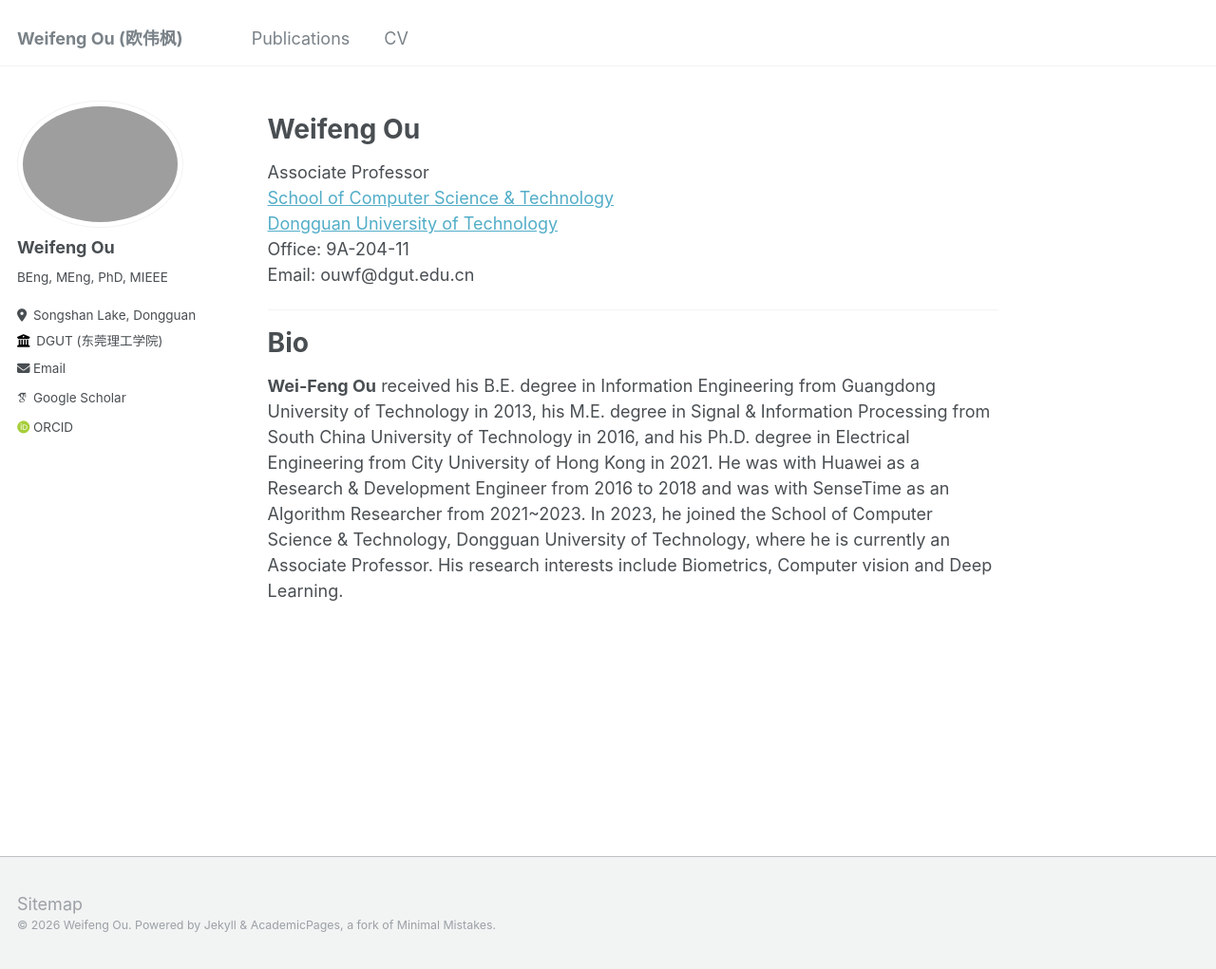
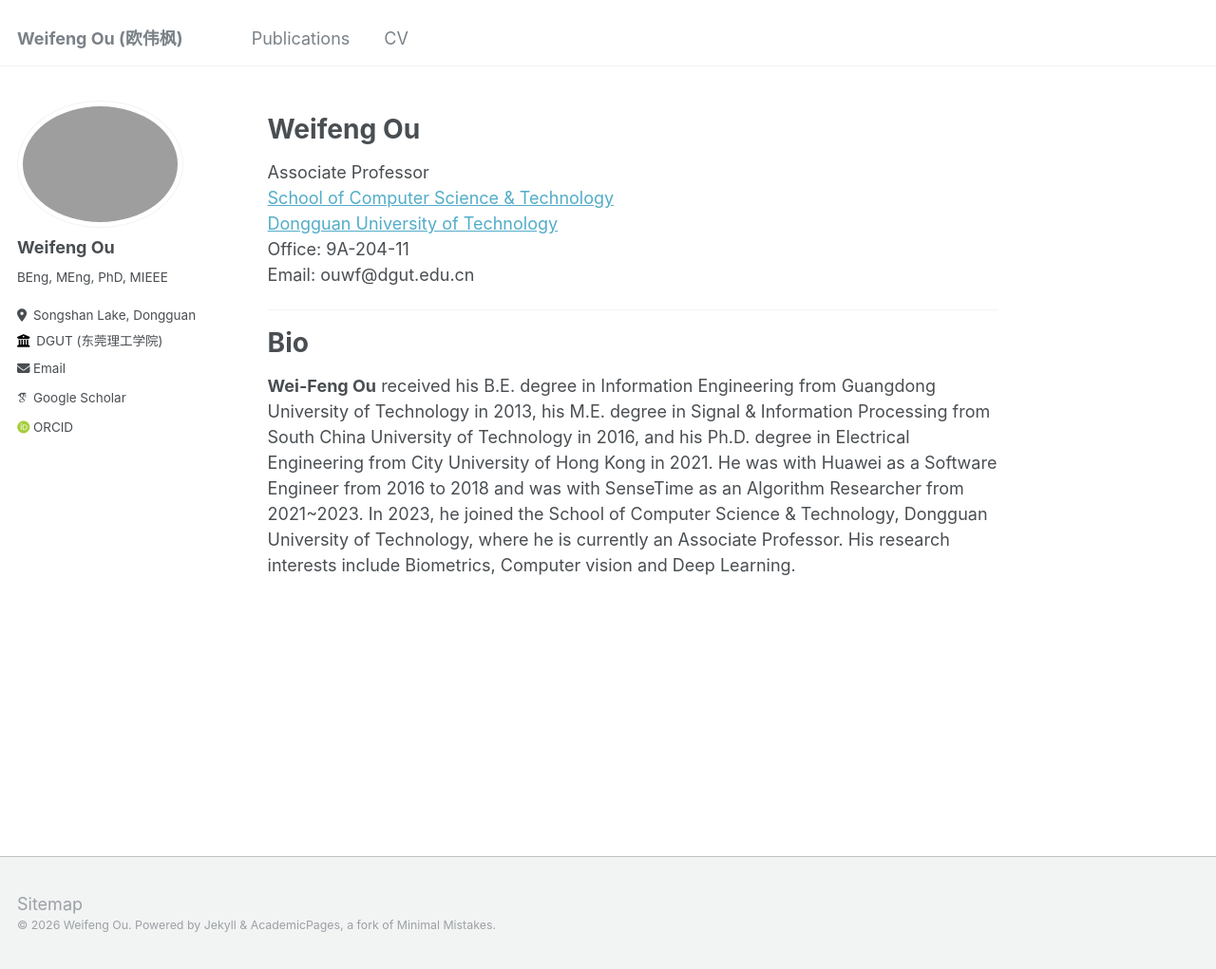
Before and after one commit to ouwf/ouwf.github.io, a Jekyll site: the page built from _pages/about.md, in a window 1280 px wide and 1021 px high. Shown: the whole window at 95% size. Built offline with Jekyll 4.4.1, drawn with Linux system fonts in a browser that asks for light colours; some web fonts are replaced.

Commit message:
Update bio

```diff
--- a/_pages/about.md
+++ b/_pages/about.md
@@ -16,4 +16,4 @@ Email: ouwf@dgut.edu.cn
 
 ---
 # Bio
-**Wei-Feng Ou** received his B.E. degree in Information Engineering from Guangdong University of Technology in 2013, his M.E. degree in Signal & Information Processing from South China University of Technology in 2016, and his Ph.D. degree in Electrical Engineering from City University of Hong Kong in 2021. He was with Huawei as a Research & Development Engineer from 2016 to 2018 and was with SenseTime as an Algorithm Researcher from 2021~2023. In 2023, he joined the School of Computer Science & Technology, Dongguan University of Technology, where he is currently an Associate Professor. His research interests include Biometrics, Computer vision and Deep Learning.
+**Wei-Feng Ou** received his B.E. degree in Information Engineering from Guangdong University of Technology in 2013, his M.E. degree in Signal & Information Processing from South China University of Technology in 2016, and his Ph.D. degree in Electrical Engineering from City University of Hong Kong in 2021. He was with Huawei as a Software Engineer from 2016 to 2018 and was with SenseTime as an Algorithm Researcher from 2021~2023. In 2023, he joined the School of Computer Science & Technology, Dongguan University of Technology, where he is currently an Associate Professor. His research interests include Biometrics, Computer vision and Deep Learning.
```
